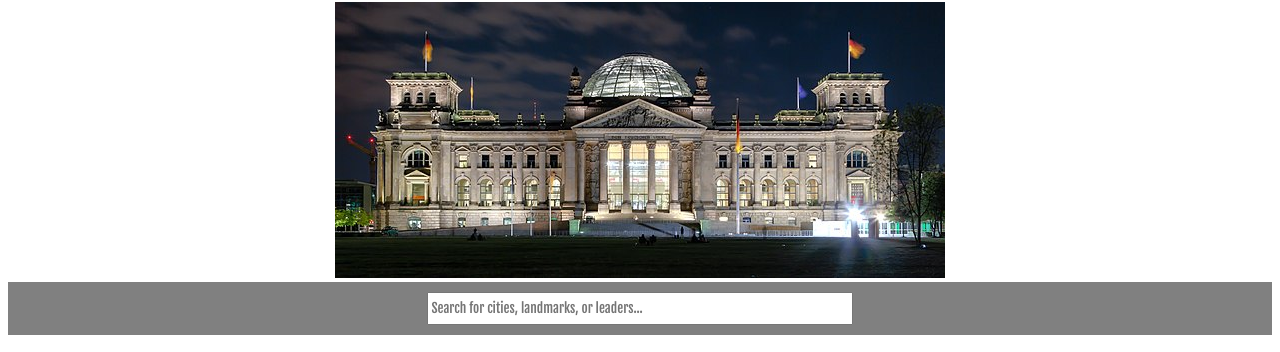
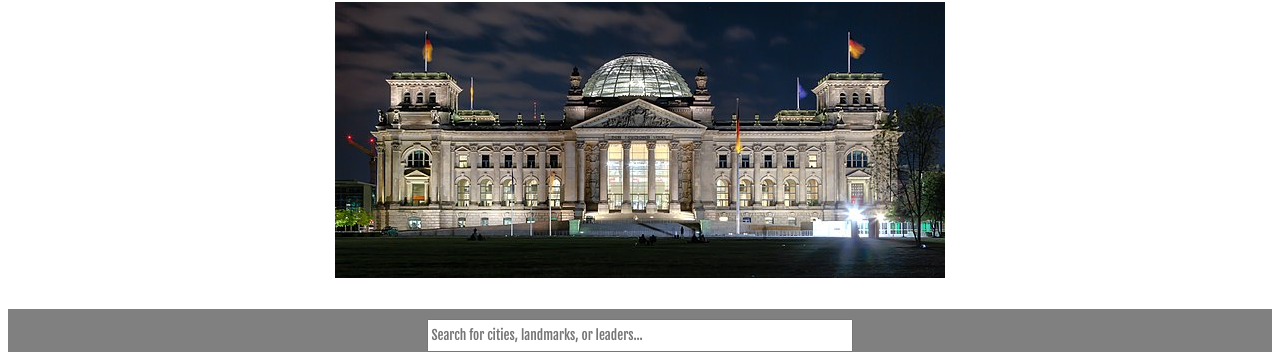
Before and after one commit to TAPinson/Automated-World-NSSGroupProject, a plain HTML site: page germany.html in a window 1280 px wide. Shown: the part 421-773 px from the top of the page. Drawn offline with Linux system fonts and the light colour scheme.

Commit message:
added tiny margin

```diff
--- a/styles/main.css
+++ b/styles/main.css
@@ -52,6 +52,7 @@ h2 {
     text-align: center;
     background-color: gray;
     padding: 10px 0;
+    margin-top: 1.7em;
 }
 
 input {
```
